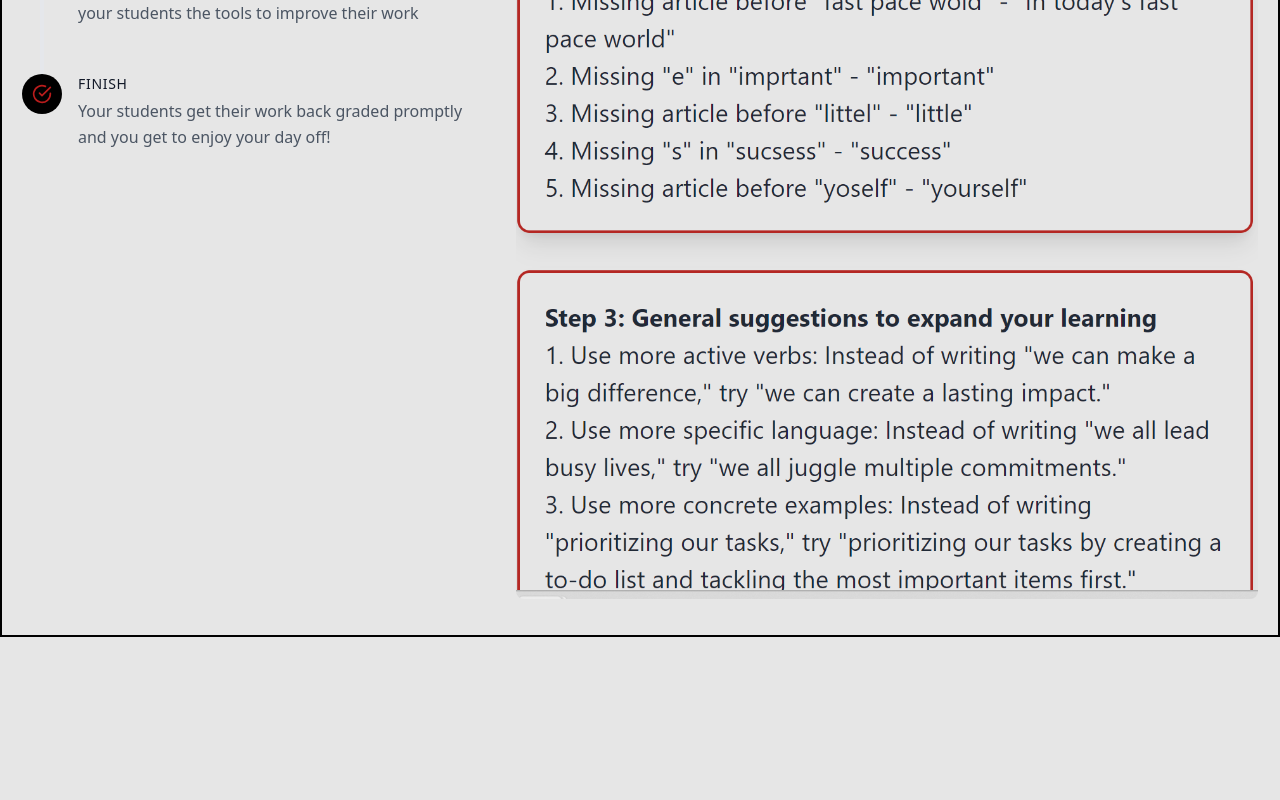
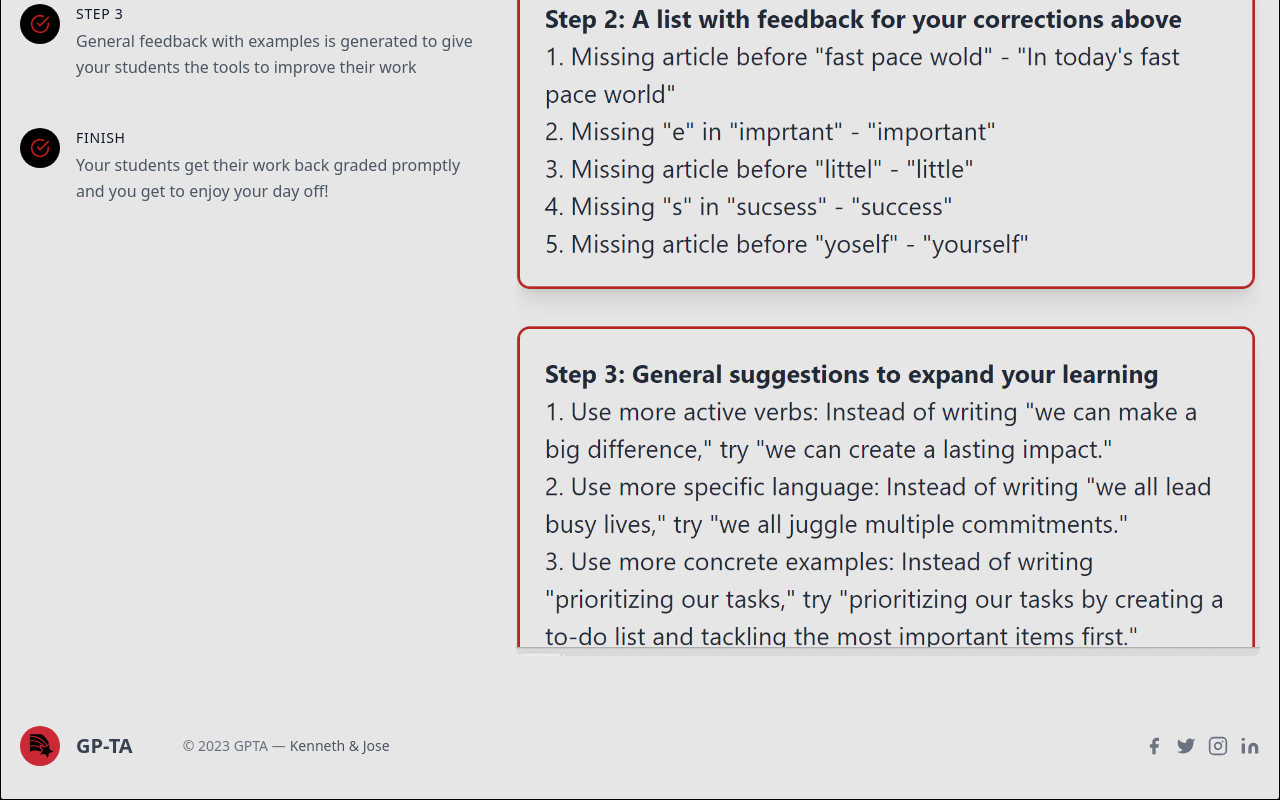
Before and after one commit to Kennyk22/GP-TA, a React (Create React App) app in the folder client/: page / in a window 1280 px wide. Shown: the part 844-1644 px from the top of the page. Before the commit the page ends 1481 px from the top, so only its background shows below. Built offline with nearby package versions, Linux system fonts and the light colour scheme.

Commit message:
completed

```diff
--- a/client/src/App.tsx
+++ b/client/src/App.tsx
@@ -1,5 +1,6 @@
 import React from 'react';
 import './App.css';
+import Footer from './Components/Footer';
 import Header from './Components/Header';
 import Dashboard from './Components/Dashboard';
 import LoginPage from './Components/LoginPage';
@@ -27,7 +28,9 @@
           <Route path="/pricing" element={<Pricing />} />
           <Route path="/completion" element={<Completion/>}/>
         </Routes>
+
         </div>
+        <Footer />
       </Router>
   );
 }
--- /dev/null
+++ b/client/src/Components/Footer.tsx
@@ -0,0 +1,49 @@
+import React from 'react'
+import { GiRainbowStar } from 'react-icons/gi'
+
+
+function Footer() {
+  return (
+    <footer className="text-gray-600 relative body-font  inline-block mt-auto ">
+      <div className="container px-5 py-8 mx-auto flex items-center sm:flex-row flex-col">
+        <a className="flex title-font font-medium items-center md:justify-start justify-center text-gray-900">
+          <a className="flex title-font font-medium items-center text-black mb-4 md:mb-0" href='home'>
+           <svg fill="none" stroke="currentColor" stroke-linecap="round" stroke-linejoin="round" stroke-width="2" className="w-10 h-10 text-black p-1 bg-[#cc2936] rounded-full" viewBox="0 -2 13 19">
+              <GiRainbowStar />
+            </svg>
+              <span className="text-gray-700 text-xl font-bold py-2 px-4 hover:text-black cursor-pointer transition duration-200 ease-in-out">GP-TA</span>
+          </a>
+        </a>
+        <p className="text-sm text-gray-500 sm:ml-4 sm:pl-4 sm:border-l-2 sm:border-gray-200 sm:py-2 sm:mt-0 mt-4">© 2023 GPTA —
+          <a href="https://twitter.com/knyttneve" className="text-gray-600 ml-1" rel="noopener noreferrer" target="_blank">Kenneth & Jose</a>
+        </p>
+        <span className="inline-flex sm:ml-auto sm:mt-0 mt-4 justify-center sm:justify-start">
+          <a className="text-gray-500">
+            <svg fill="currentColor" stroke-linecap="round" stroke-linejoin="round" stroke-width="2" className="w-5 h-5" viewBox="0 0 24 24">
+              <path d="M18 2h-3a5 5 0 00-5 5v3H7v4h3v8h4v-8h3l1-4h-4V7a1 1 0 011-1h3z"></path>
+            </svg>
+          </a>
+          <a className="ml-3 text-gray-500">
+            <svg fill="currentColor" stroke-linecap="round" stroke-linejoin="round" stroke-width="2" className="w-5 h-5" viewBox="0 0 24 24">
+              <path d="M23 3a10.9 10.9 0 01-3.14 1.53 4.48 4.48 0 00-7.86 3v1A10.66 10.66 0 013 4s-4 9 5 13a11.64 11.64 0 01-7 2c9 5 20 0 20-11.5a4.5 4.5 0 00-.08-.83A7.72 7.72 0 0023 3z"></path>
+            </svg>
+          </a>
+          <a className="ml-3 text-gray-500">
+            <svg fill="none" stroke="currentColor" stroke-linecap="round" stroke-linejoin="round" stroke-width="2" className="w-5 h-5" viewBox="0 0 24 24">
+              <rect width="20" height="20" x="2" y="2" rx="5" ry="5"></rect>
+              <path d="M16 11.37A4 4 0 1112.63 8 4 4 0 0116 11.37zm1.5-4.87h.01"></path>
+            </svg>
+          </a>
+          <a className="ml-3 text-gray-500">
+            <svg fill="currentColor" stroke="currentColor" stroke-linecap="round" stroke-linejoin="round" stroke-width="0" className="w-5 h-5" viewBox="0 0 24 24">
+              <path stroke="none" d="M16 8a6 6 0 016 6v7h-4v-7a2 2 0 00-2-2 2 2 0 00-2 2v7h-4v-7a6 6 0 016-6zM2 9h4v12H2z"></path>
+              <circle cx="4" cy="4" r="2" stroke="none"></circle>
+            </svg>
+          </a>
+        </span>
+      </div>
+    </footer>
+  )
+}
+
+export default Footer
--- a/client/src/Components/LoginPage.tsx
+++ b/client/src/Components/LoginPage.tsx
@@ -8,9 +8,9 @@
   return (
 
     //main container
-  <div className='w-100% flex sm:flex-col md:flex-col lg:flex-col'>
+  <div className='w-full flex flex-col'>
       {/* //first block with login button  */}
-   <section className="text-gray-600 h-60 body-font flex sm:flex-col md:flex-col lg:flex-row ">
+   <section className="text-gray-600 h-fit body-font flex sm:flex-col md:flex-col lg:flex-row ">
     <div className="container px-5 py-24 mx-auto flex flex-wrap items-center">
     <div className="lg:w-3/5 md:w-1/2 md:pr-16 lg:pr-0 pr-0">
       <h1 className="title-font font-bold text-3xl text-gray-900">Hey Teacher, we hear you, this is your new TA</h1>
@@ -28,7 +28,7 @@
  </section>
 
       {/* //second block with steps */}
-<div className='border-2 border-black'>
+<div className=''>
    <section className="text-gray-600 body-font">
     <div className="container px-5 py-9 mx-auto flex flex-wrap">
       <div className="flex flex-wrap w-full">
--- a/client/src/index.css
+++ b/client/src/index.css
@@ -85,3 +85,10 @@
   background-color: #bbbbbb;
   color: black;
 }
+
+#root {
+  display: flex;
+  flex-flow: column;
+  min-height: 100vh;
+  outline: auto;
+}
```
